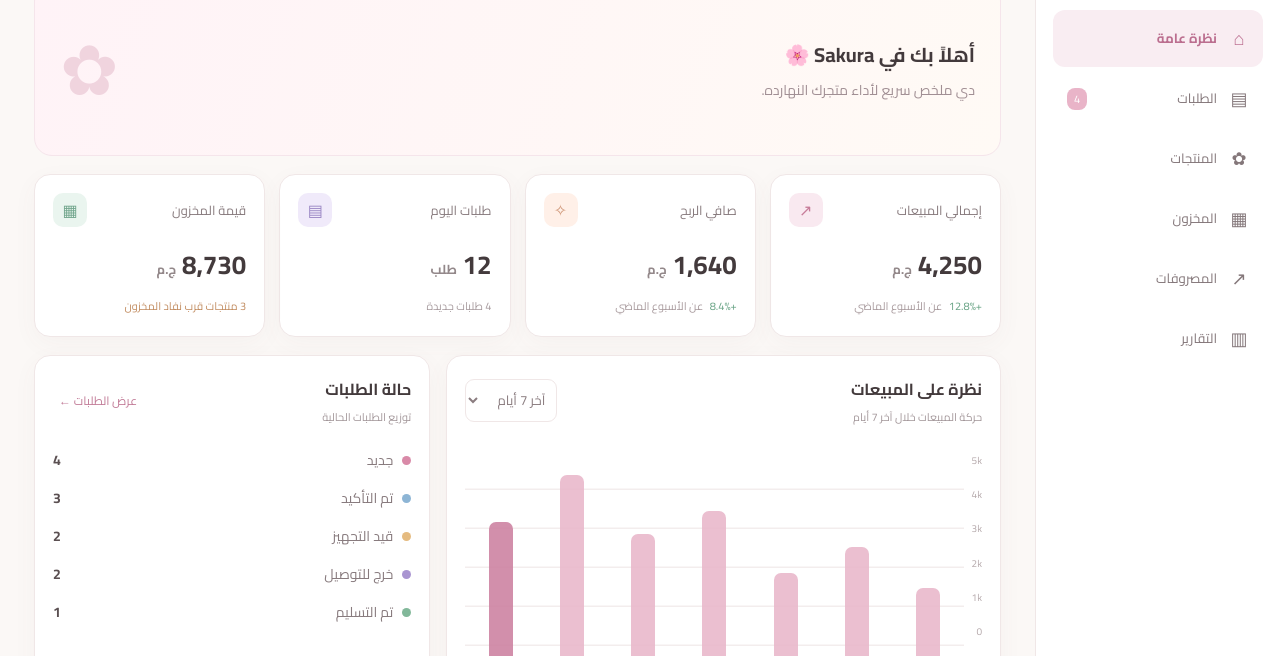
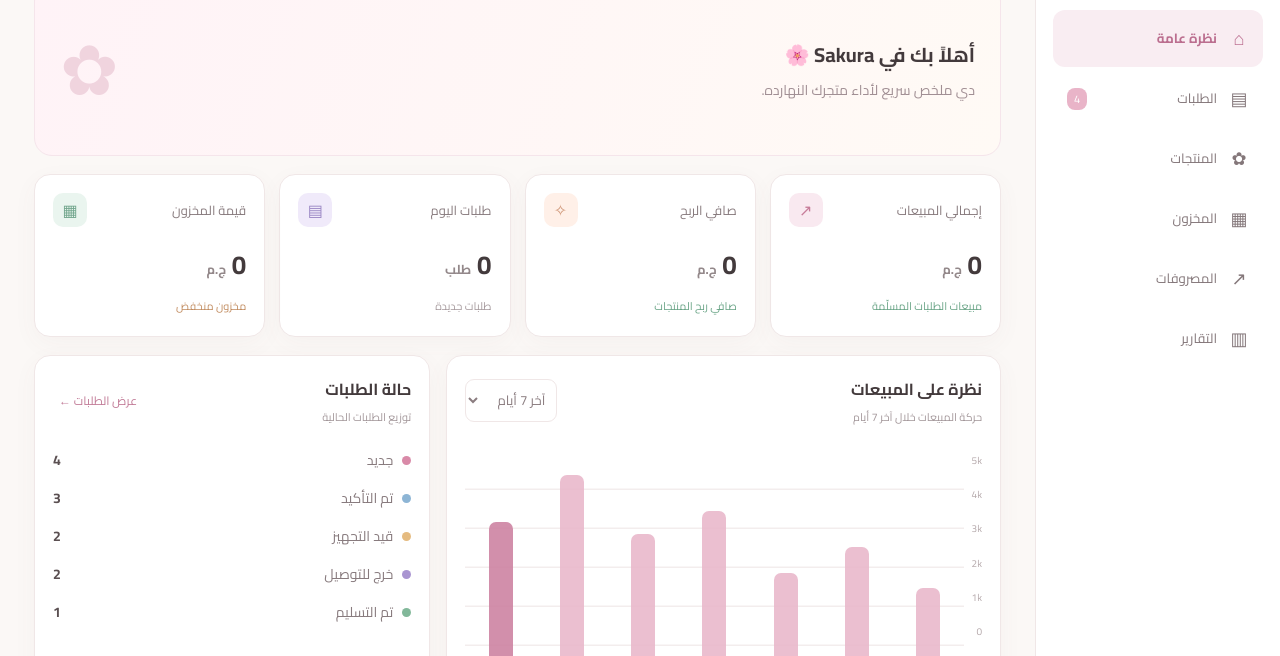
Before and after one commit to faroukmostafa1992-droid/sakura-manager-v3, a plain HTML site: page dashboard/index.html in a window 1280 px wide. Shown: the part 144-800 px from the top of the page. Drawn offline with Linux system fonts and the light colour scheme.

Commit message:
Add dynamic dashboard metric placeholders

```diff
--- a/dashboard/index.html
+++ b/dashboard/index.html
@@ -26,10 +26,10 @@
 <section id="page-overview" class="page active">
 <div class="welcome"><div><h2>أهلاً بك في Sakura 🌸</h2><p>دي ملخص سريع لأداء متجرك النهارده.</p></div><div class="welcome-flower">✿</div></div>
 <div class="stats-grid">
-<div class="stat"><div class="stat-top"><span>إجمالي المبيعات</span><span class="stat-icon pink">↗</span></div><strong>4,250 <small>ج.م</small></strong><em class="positive">+12.8% <span>عن الأسبوع الماضي</span></em></div>
-<div class="stat"><div class="stat-top"><span>صافي الربح</span><span class="stat-icon peach">✧</span></div><strong>1,640 <small>ج.م</small></strong><em class="positive">+8.4% <span>عن الأسبوع الماضي</span></em></div>
-<div class="stat"><div class="stat-top"><span>طلبات اليوم</span><span class="stat-icon lilac">▤</span></div><strong>12 <small>طلب</small></strong><em class="muted">4 طلبات جديدة</em></div>
-<div class="stat"><div class="stat-top"><span>قيمة المخزون</span><span class="stat-icon mint">▦</span></div><strong>8,730 <small>ج.م</small></strong><em class="warning">3 منتجات قرب نفاد المخزون</em></div>
+<div class="stat" id="statSales"><div class="stat-top"><span>إجمالي المبيعات</span><span class="stat-icon pink">↗</span></div><strong id="salesValue">0 <small>ج.م</small></strong><em class="positive">مبيعات الطلبات المسلّمة</em></div>
+<div class="stat"><div class="stat-top"><span>صافي الربح</span><span class="stat-icon peach">✧</span></div><strong id="profitValue">0 <small>ج.م</small></strong><em class="positive">صافي ربح المنتجات</em></div>
+<div class="stat"><div class="stat-top"><span>طلبات اليوم</span><span class="stat-icon lilac">▤</span></div><strong id="ordersCount">0 <small>طلب</small></strong><em class="muted" id="newOrdersCount">طلبات جديدة</em></div>
+<div class="stat"><div class="stat-top"><span>قيمة المخزون</span><span class="stat-icon mint">▦</span></div><strong id="inventoryValue">0 <small>ج.م</small></strong><em class="warning" id="lowCount">مخزون منخفض</em></div>
 </div>
 <div class="content-grid"><div class="panel chart-panel"><div class="panel-head"><div><h3>نظرة على المبيعات</h3><small>حركة المبيعات خلال آخر 7 أيام</small></div><select><option>آخر 7 أيام</option><option>آخر 30 يوم</option></select></div><div class="chart"><div class="chart-y"><span>5k</span><span>4k</span><span>3k</span><span>2k</span><span>1k</span><span>0</span></div><div class="chart-bars"><div class="gridlines"></div><div class="bar-group"><i style="height:36%"></i><label>الأحد</label></div><div class="bar-group"><i style="height:55%"></i><label>الإثنين</label></div><div class="bar-group"><i style="height:43%"></i><label>الثلاثاء</label></div><div class="bar-group"><i style="height:72%"></i><label>الأربعاء</label></div><div class="bar-group"><i style="height:61%"></i><label>الخميس</label></div><div class="bar-group"><i style="height:89%"></i><label>الجمعة</label></div><div class="bar-group"><i class="today" style="height:67%"></i><label>السبت</label></div></div></div></div>
 <div class="panel"><div class="panel-head"><div><h3>حالة الطلبات</h3><small>توزيع الطلبات الحالية</small></div><button class="text-btn" data-go="orders">عرض الطلبات ←</button></div><div class="status-list"><div><span class="dot d-new"></span>جديد <b>4</b></div><div><span class="dot d-confirm"></span>تم التأكيد <b>3</b></div><div><span class="dot d-prep"></span>قيد التجهيز <b>2</b></div><div><span class="dot d-deliv"></span>خرج للتوصيل <b>2</b></div><div><span class="dot d-done"></span>تم التسليم <b>1</b></div></div></div></div>
@@ -40,7 +40,7 @@
 <section id="page-products" class="page"><div class="panel"><div class="panel-head"><div><h3>المنتجات</h3><small>قائمة المنتجات والأسعار (بيانات تجريبية)</small></div><button class="primary" id="addProduct">＋ إضافة منتج</button></div><div class="product-grid" id="productsGrid"></div></div></section>
 <section id="page-inventory" class="page"><div class="panel table-panel"><div class="panel-head"><div><h3>المخزون</h3><small>الكميات المتاحة وقيمة التكلفة</small></div></div><div class="table-wrap"><table><thead><tr><th>المنتج</th><th>النوع</th><th>الكمية</th><th>التكلفة</th><th>الحالة</th></tr></thead><tbody id="inventoryTable"></tbody></table></div></div></section>
 <section id="page-expenses" class="page"><div class="panel"><div class="panel-head"><div><h3>المصروفات</h3><small>تسجيل ومراجعة المصروفات (عرض تجريبي)</small></div><button class="primary" id="addExpense">＋ إضافة مصروف</button></div><div class="empty-note">لا توجد مصروفات مسجلة في النسخة التجريبية.</div></div></section>
-<section id="page-reports" class="page"><div class="stats-grid"><div class="stat"><div class="stat-top">إجمالي المبيعات</div><strong>18,620 <small>ج.م</small></strong></div><div class="stat"><div class="stat-top">تكلفة المنتجات المباعة</div><strong>11,340 <small>ج.م</small></strong></div><div class="stat"><div class="stat-top">الربح قبل المصروفات</div><strong>7,280 <small>ج.م</small></strong></div><div class="stat"><div class="stat-top">طلبات تم تسليمها</div><strong>38 <small>طلب</small></strong></div></div><div class="panel report-note"><h3>طريقة الحساب</h3><p>المبيعات تُحسب عند التسليم فقط. الشحن منفصل عن مبيعات المنتجات. إلغاء الطلب يرجّع الكميات للمخزون. الربح = قيمة المنتجات − تكلفتها، بدون مصاريف الشحن.</p></div></section>
+<section id="page-reports" class="page"><div class="stats-grid"><div class="stat"><div class="stat-top">إجمالي المبيعات</div><strong><span id="reportSales">0 <small>ج.م</small></span></strong></div><div class="stat"><div class="stat-top">تكلفة المنتجات المباعة</div><strong><span id="reportCost">0 <small>ج.م</small></span></strong></div><div class="stat"><div class="stat-top">الربح قبل المصروفات</div><strong><span id="reportProfit">0 <small>ج.م</small></span></strong></div><div class="stat"><div class="stat-top">طلبات تم تسليمها</div><strong><span id="reportDelivered">0 <small>طلب</small></span></strong></div></div><div class="panel report-note"><h3>طريقة الحساب</h3><p>المبيعات تُحسب عند التسليم فقط. الشحن منفصل عن مبيعات المنتجات. إلغاء الطلب يرجّع الكميات للمخزون. الربح = قيمة المنتجات − تكلفتها، بدون مصاريف الشحن.</p></div></section>
 <footer>🌸 Sakura Manager <span>Preview build • البيانات للعرض فقط</span></footer>
 </main>
 </div>
```
